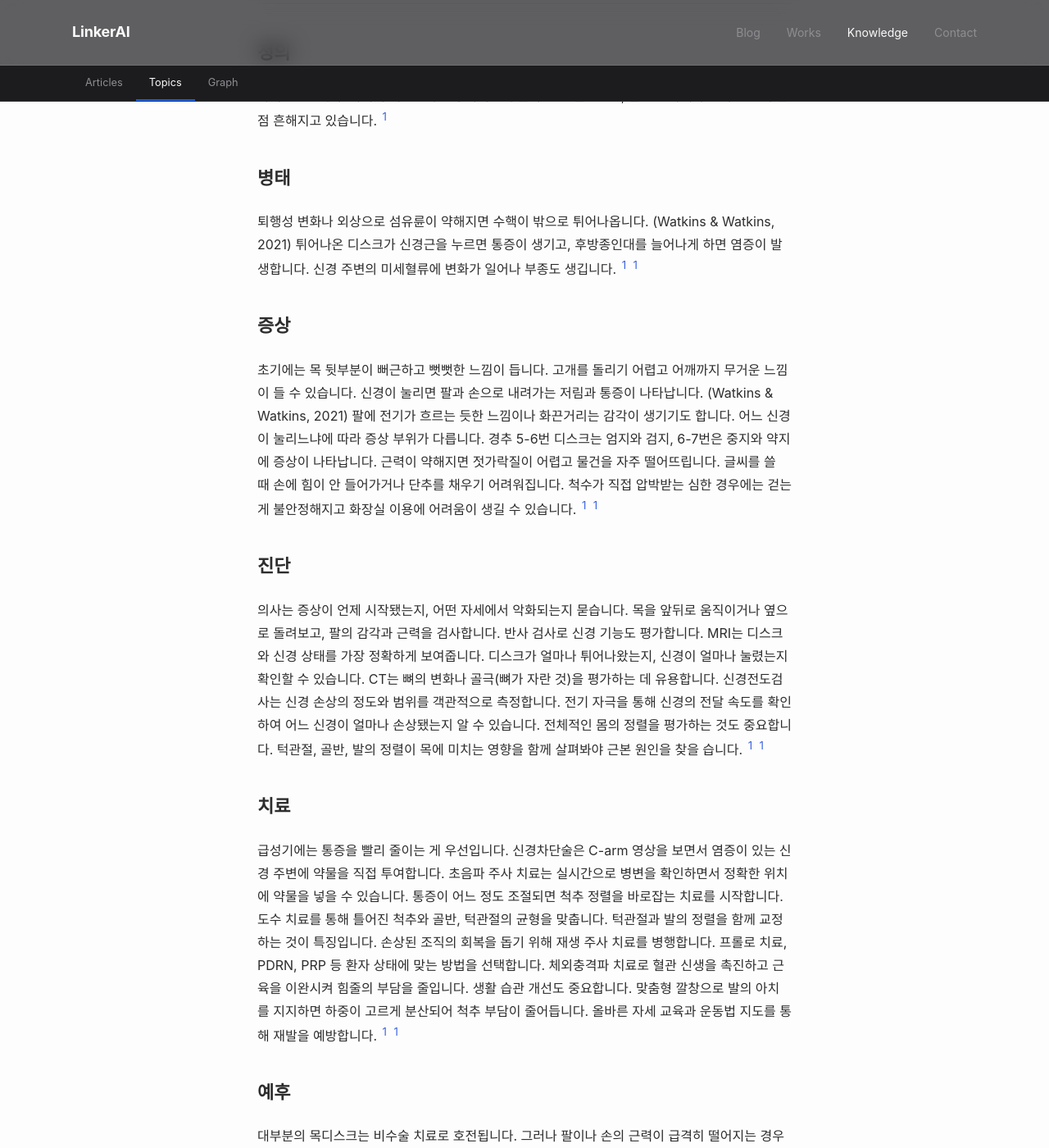
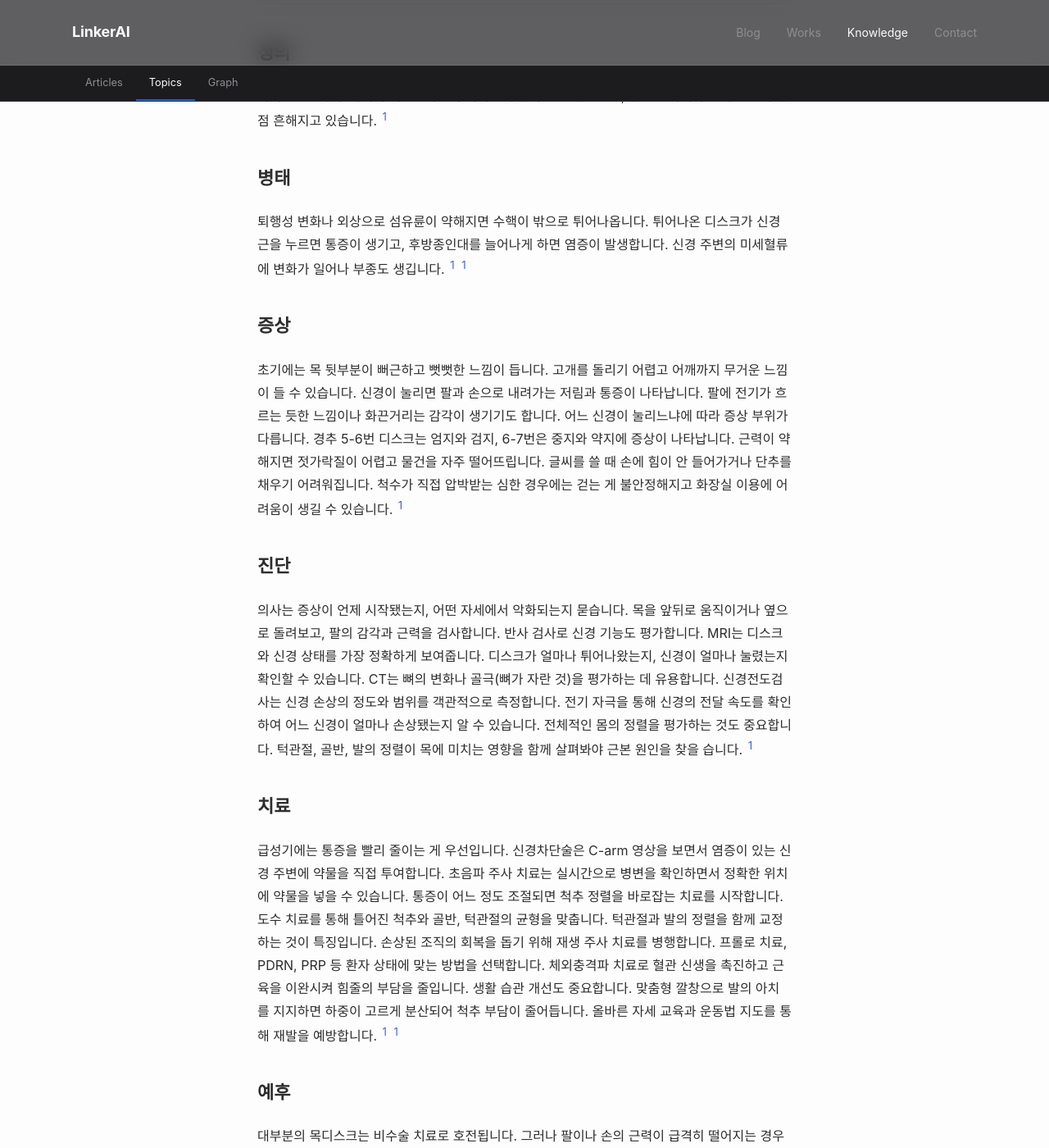
Before and after one commit to feelharmony/linkare-medical-knowledge, a Jekyll site: the page built from conditions/cervical-disc-herniation.md, in a window 1280 px wide and 1400 px high, scrolled down 392 px. Shown: the whole window at 82% size. Built offline with Jekyll 4.4.1, drawn with Linux system fonts in a browser that asks for light colours; some web fonts are replaced; some of the changed text lies outside the part shown.

Commit message:
auto-sync entity: 목디스크 (cervical-disc-herniation) — manual_edit:body_md

```diff
--- a/conditions/cervical-disc-herniation.md
+++ b/conditions/cervical-disc-herniation.md
@@ -8,27 +8,30 @@ description: 경추 추간판이 탈출하여 신경을 압박하는 질환
 title_en: cervical disc herniation
 last_reviewed: '2026-04-28'
 source_count: 7
-version: 2
+version: 3
 ---
 ## 정의
 목디스크는 경추 사이의 디스크가 손상되어 신경을 누르는 질환으로, 잘못된 자세와 노화로 인해 점점 흔해지고 있습니다. [^1]
 
 ## 병태
-퇴행성 변화나 외상으로 섬유륜이 약해지면 수핵이 밖으로 튀어나옵니다. (Watkins & Watkins, 2021) 튀어나온 디스크가 신경근을 누르면 통증이 생기고, 후방종인대를 늘어나게 하면 염증이 발생합니다. 신경 주변의 미세혈류에 변화가 일어나 부종도 생깁니다. [^1] [^1]
+퇴행성 변화나 외상으로 섬유륜이 약해지면 수핵이 밖으로 튀어나옵니다. 튀어나온 디스크가 신경근을 누르면 통증이 생기고, 후방종인대를 늘어나게 하면 염증이 발생합니다. 신경 주변의 미세혈류에 변화가 일어나 부종도 생깁니다. [^1] [^1]
 
 ## 증상
-초기에는 목 뒷부분이 뻐근하고 뻣뻣한 느낌이 듭니다. 고개를 돌리기 어렵고 어깨까지 무거운 느낌이 들 수 있습니다. 신경이 눌리면 팔과 손으로 내려가는 저림과 통증이 나타납니다. (Watkins & Watkins, 2021) 팔에 전기가 흐르는 듯한 느낌이나 화끈거리는 감각이 생기기도 합니다. 어느 신경이 눌리느냐에 따라 증상 부위가 다릅니다. 경추 5-6번 디스크는 엄지와 검지, 6-7번은 중지와 약지에 증상이 나타납니다. 근력이 약해지면 젓가락질이 어렵고 물건을 자주 떨어뜨립니다. 글씨를 쓸 때 손에 힘이 안 들어가거나 단추를 채우기 어려워집니다. 척수가 직접 압박받는 심한 경우에는 걷는 게 불안정해지고 화장실 이용에 어려움이 생길 수 있습니다. [^1] [^1]
+초기에는 목 뒷부분이 뻐근하고 뻣뻣한 느낌이 듭니다. 고개를 돌리기 어렵고 어깨까지 무거운 느낌이 들 수 있습니다. 신경이 눌리면 팔과 손으로 내려가는 저림과 통증이 나타납니다.  팔에 전기가 흐르는 듯한 느낌이나 화끈거리는 감각이 생기기도 합니다. 어느 신경이 눌리느냐에 따라 증상 부위가 다릅니다. 경추 5-6번 디스크는 엄지와 검지, 6-7번은 중지와 약지에 증상이 나타납니다. 근력이 약해지면 젓가락질이 어렵고 물건을 자주 떨어뜨립니다. 글씨를 쓸 때 손에 힘이 안 들어가거나 단추를 채우기 어려워집니다. 척수가 직접 압박받는 심한 경우에는 걷는 게 불안정해지고 화장실 이용에 어려움이 생길 수 있습니다. [^1]
 
 ## 진단
-의사는 증상이 언제 시작됐는지, 어떤 자세에서 악화되는지 묻습니다. 목을 앞뒤로 움직이거나 옆으로 돌려보고, 팔의 감각과 근력을 검사합니다. 반사 검사로 신경 기능도 평가합니다. MRI는 디스크와 신경 상태를 가장 정확하게 보여줍니다. 디스크가 얼마나 튀어나왔는지, 신경이 얼마나 눌렸는지 확인할 수 있습니다. CT는 뼈의 변화나 골극(뼈가 자란 것)을 평가하는 데 유용합니다. 신경전도검사는 신경 손상의 정도와 범위를 객관적으로 측정합니다. 전기 자극을 통해 신경의 전달 속도를 확인하여 어느 신경이 얼마나 손상됐는지 알 수 있습니다. 전체적인 몸의 정렬을 평가하는 것도 중요합니다. 턱관절, 골반, 발의 정렬이 목에 미치는 영향을 함께 살펴봐야 근본 원인을 찾을 습니다. [^1] [^1]
+의사는 증상이 언제 시작됐는지, 어떤 자세에서 악화되는지 묻습니다. 목을 앞뒤로 움직이거나 옆으로 돌려보고, 팔의 감각과 근력을 검사합니다. 반사 검사로 신경 기능도 평가합니다. MRI는 디스크와 신경 상태를 가장 정확하게 보여줍니다. 디스크가 얼마나 튀어나왔는지, 신경이 얼마나 눌렸는지 확인할 수 있습니다. CT는 뼈의 변화나 골극(뼈가 자란 것)을 평가하는 데 유용합니다. 신경전도검사는 신경 손상의 정도와 범위를 객관적으로 측정합니다. 전기 자극을 통해 신경의 전달 속도를 확인하여 어느 신경이 얼마나 손상됐는지 알 수 있습니다. 전체적인 몸의 정렬을 평가하는 것도 중요합니다. 턱관절, 골반, 발의 정렬이 목에 미치는 영향을 함께 살펴봐야 근본 원인을 찾을 습니다. [^1]
 
 ## 치료
 급성기에는 통증을 빨리 줄이는 게 우선입니다. 신경차단술은 C-arm 영상을 보면서 염증이 있는 신경 주변에 약물을 직접 투여합니다. 초음파 주사 치료는 실시간으로 병변을 확인하면서 정확한 위치에 약물을 넣을 수 있습니다. 통증이 어느 정도 조절되면 척추 정렬을 바로잡는 치료를 시작합니다. 도수 치료를 통해 틀어진 척추와 골반, 턱관절의 균형을 맞춥니다. 턱관절과 발의 정렬을 함께 교정하는 것이 특징입니다. 손상된 조직의 회복을 돕기 위해 재생 주사 치료를 병행합니다. 프롤로 치료, PDRN, PRP 등 환자 상태에 맞는 방법을 선택합니다. 체외충격파 치료로 혈관 신생을 촉진하고 근육을 이완시켜 힘줄의 부담을 줄입니다. 생활 습관 개선도 중요합니다. 맞춤형 깔창으로 발의 아치를 지지하면 하중이 고르게 분산되어 척추 부담이 줄어듭니다. 올바른 자세 교육과 운동법 지도를 통해 재발을 예방합니다. [^1] [^1]
 
 ## 예후
-대부분의 목디스크는 비수술 치료로 호전됩니다. 그러나 팔이나 손의 근력이 급격히 떨어지는 경우에는 수술을 고려해야 합니다. 젓가락질이 어렵거나 물건을 자주 떨어뜨리는 정도의 마비가 있다면 신경 손상이 진행되고 있다는 신호입니다. 척수가 직접 압박받아 걸을 때 휘청거리거나 대소변 조절이 어려운 경우는 응급 수술이 필요합니다. 심각한 마비 증상이 아니라면 비수술 치료만으로도 충분한 호전을 기대할 수 있습니다[^1][^1]. 수술 후에도 포괄적인 재활 치료가 통증 감소와 기능 개선에 도움을 줍니다.
+대부분의 목디스크는 비수술 치료로 호전됩니다. 그러나 팔이나 손의 근력이 급격히 떨어지는 경우에는 수술을 고려해야 합니다. 젓가락질이 어렵거나 물건을 자주 떨어뜨리는 정도의 마비가 있다면 신경 손상이 진행되고 있다는 신호입니다. 척수가 직접 압박받아 걸을 때 휘청거리거나 대소변 조절이 어려운 경우는 응급 수술이 필요합니다. 심각한 마비 증상이 아니라면 비수술 치료만으로도 충분한 호전을 기대할 수 있습니다[^1]. 수술 후에도 포괄적인 재활 치료가 통증 감소와 기능 개선에 도움을 줍니다.
 
 ---
 
 ## Citations
 [^1]: [ansimpainfree.kr/blog/2026-04-08-f5bbae53](https://ansimpainfree.kr/blog/2026-04-08-f5bbae53)
+
+## Changelog
+- 2026-04-28 v3: 수동 편집 — 1111111111111111111111111111
```
